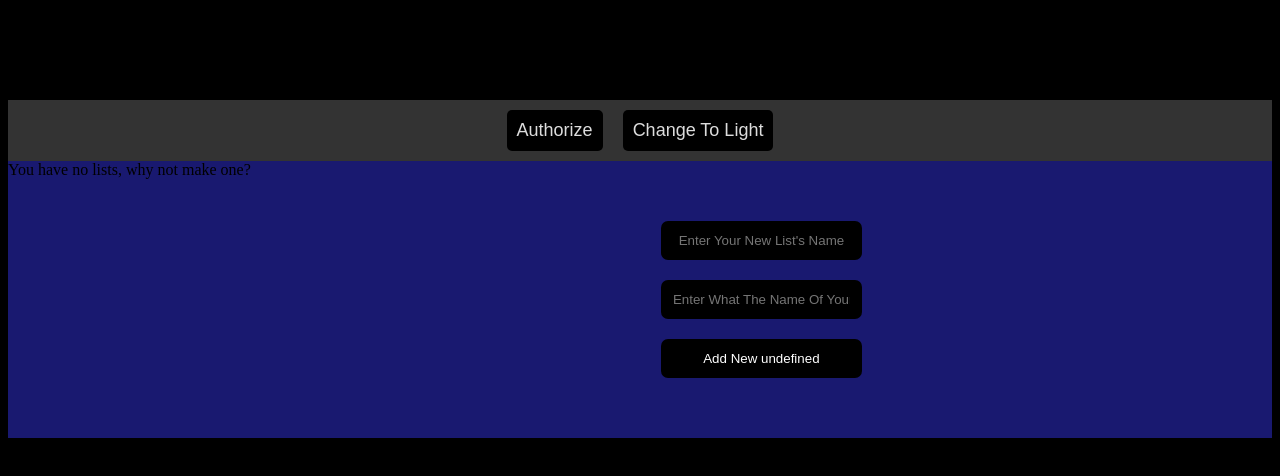
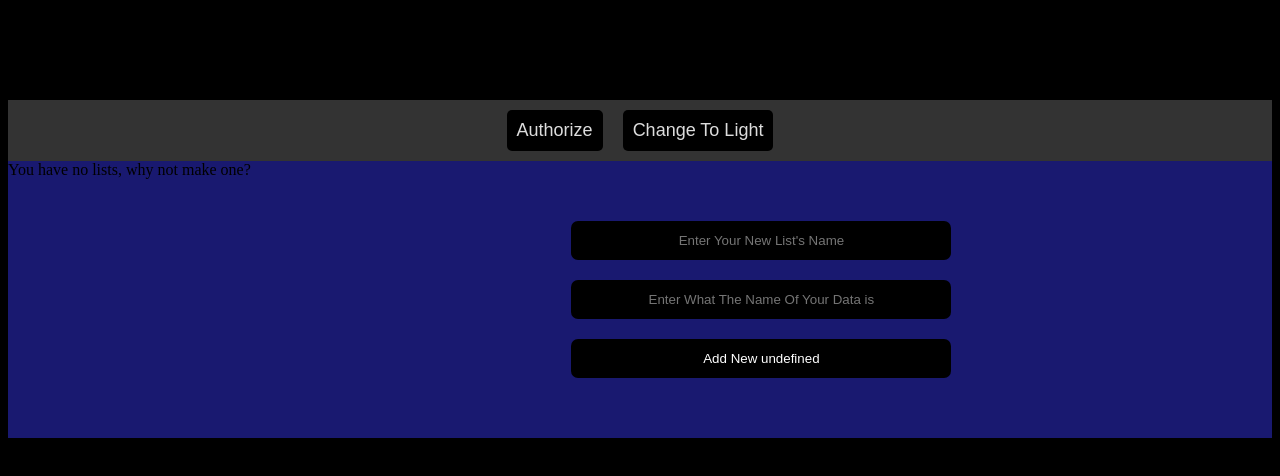
Before and after one commit to GabrielQSherman/React_JS, a React (Create React App) app in the folder ListApp-with-hooks/: page / in a window 1280 px wide. Shown: the top 476 px of the page. Built offline with nearby package versions, Linux system fonts and the light colour scheme; the HTML template or start-up script is replaced by a standard one.

Commit message:
update style for form so placeholders can fully be seen

```diff
--- a/ListApp-with-hooks/src/data/styles.js
+++ b/ListApp-with-hooks/src/data/styles.js
@@ -1,5 +1,5 @@
 module.exports =  {
   mainAppDiv: {marginTop: 100},
-  defaultForm: {display: 'flex', flexDirection: 'column', textAlign: 'center', margin: 'auto', padding: 50, maxWidth: 400},
+  defaultForm: {display: 'flex', flexDirection: 'column', textAlign: 'center', margin: 'auto', padding: 50, minWidth: 400},
   defaultInput: {margin: 10, padding: 12, border: 'none', borderRadius: 7, textAlign: 'center'}
 }
```
